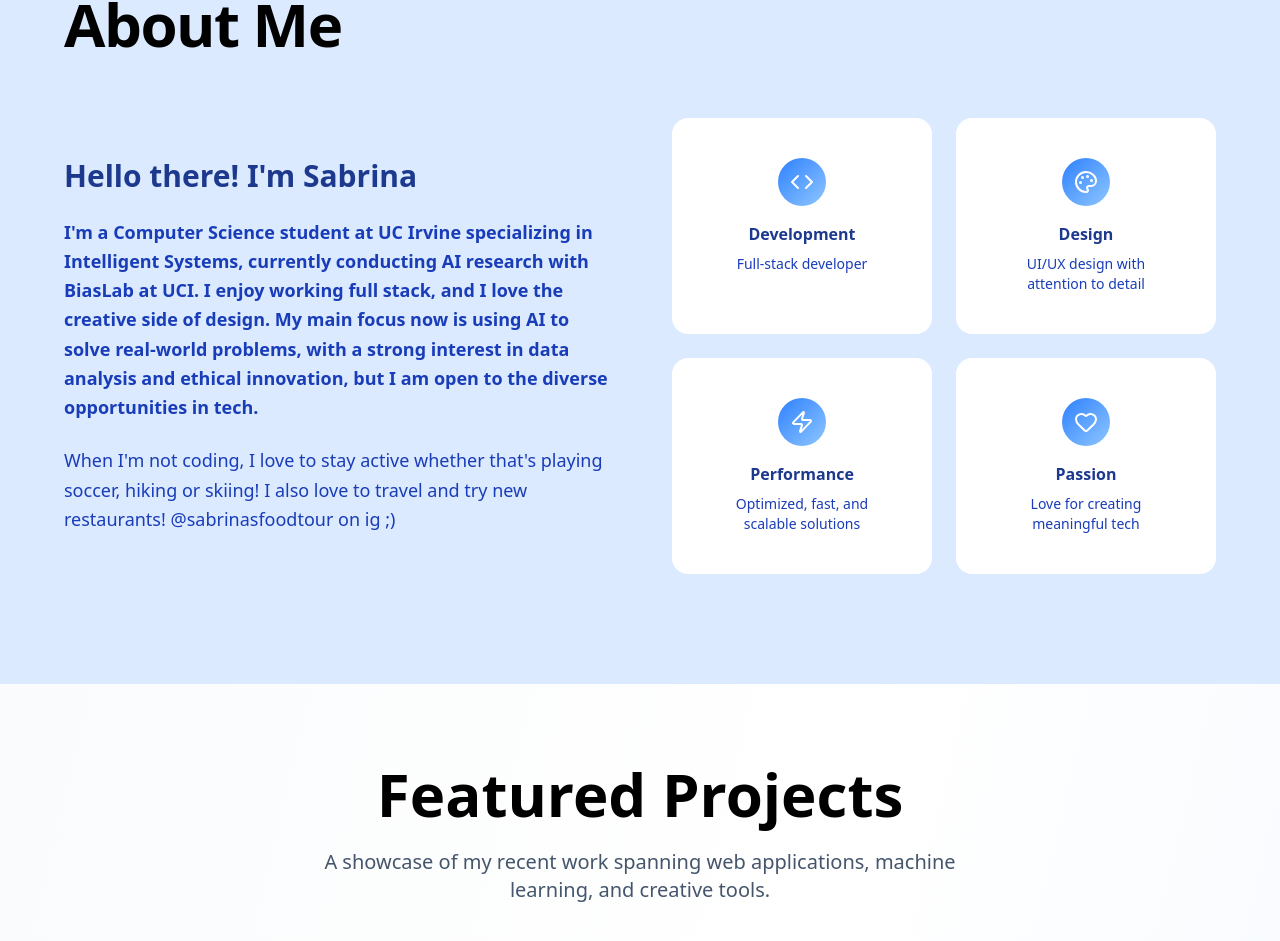
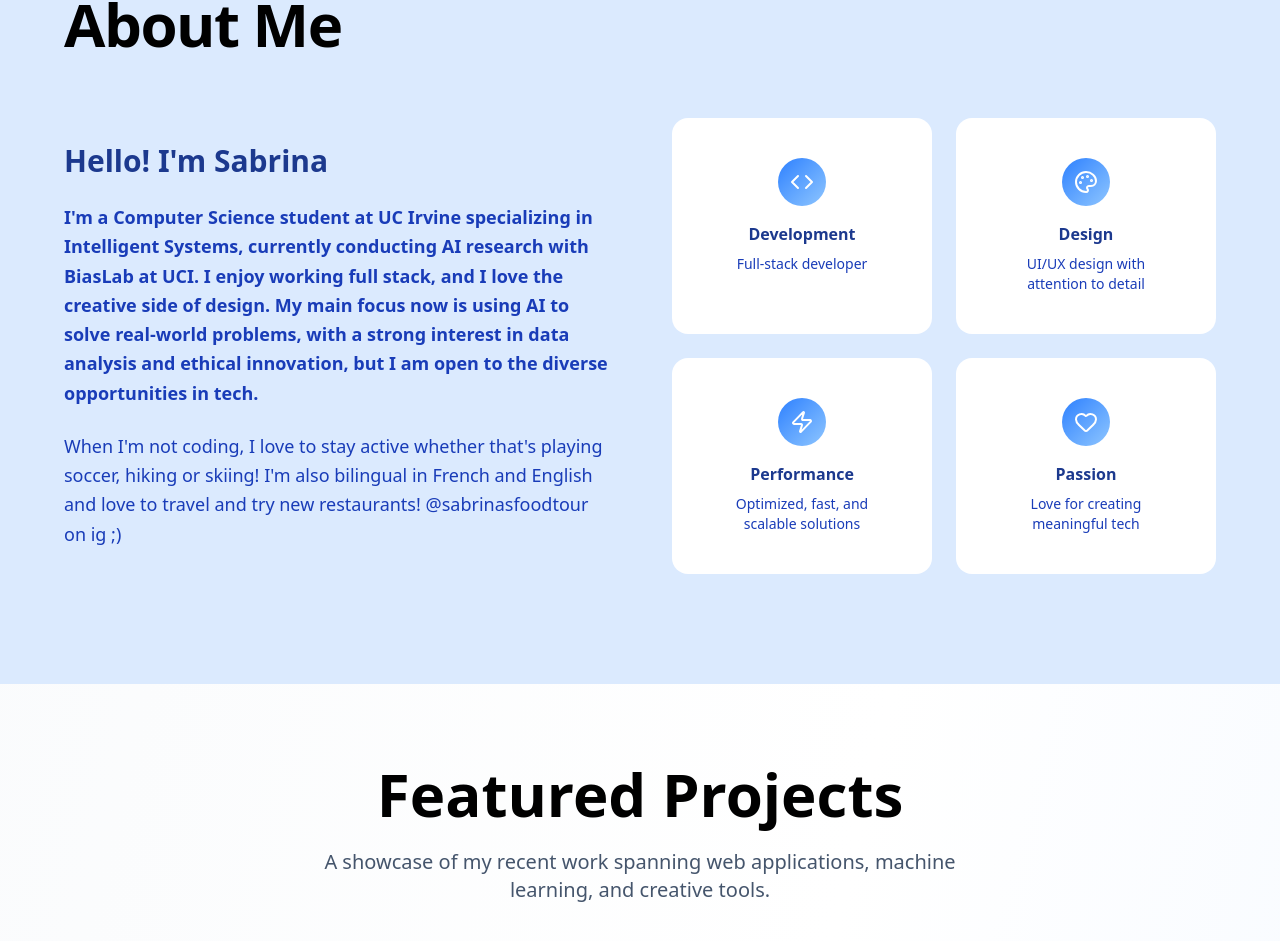
Before and after one commit to sabrinaprc/my-new-portfolio, a React (Vite) app: page / in a window 1280 px wide. Shown: the part 946-1887 px from the top of the page. Built offline with nearby package versions, Linux system fonts and the light colour scheme.

Commit message:
Added new information on my about page

```diff
--- a/src/components/About.jsx
+++ b/src/components/About.jsx
@@ -34,7 +34,7 @@ export default function About() {
             viewport={{ once: true }}
           >
             <h3 className="text-3xl font-semibold text-blue-900 mb-6 font-inter">
-              Hello there! I'm Sabrina
+              Hello! I'm Sabrina
             </h3>
             <p className="text-lg font-semibold text-blue-800 leading-relaxed mb-6 font-inter">
               I'm a Computer Science student at UC Irvine specializing in Intelligent Systems, currently conducting AI research with BiasLab at UCI. I enjoy working full stack, and I love the creative side of design.
@@ -42,7 +42,7 @@ export default function About() {
             </p>
             <p className="text-lg text-blue-800 leading-relaxed font-inter">
               When I'm not coding, I love to stay active whether that's playing soccer, hiking or skiing!
-              I also love to travel and try new restaurants! @sabrinasfoodtour on ig ;)
+              I'm also bilingual in French and English and love to travel and try new restaurants! @sabrinasfoodtour on ig ;)
             </p>
           </motion.div>
 
```
